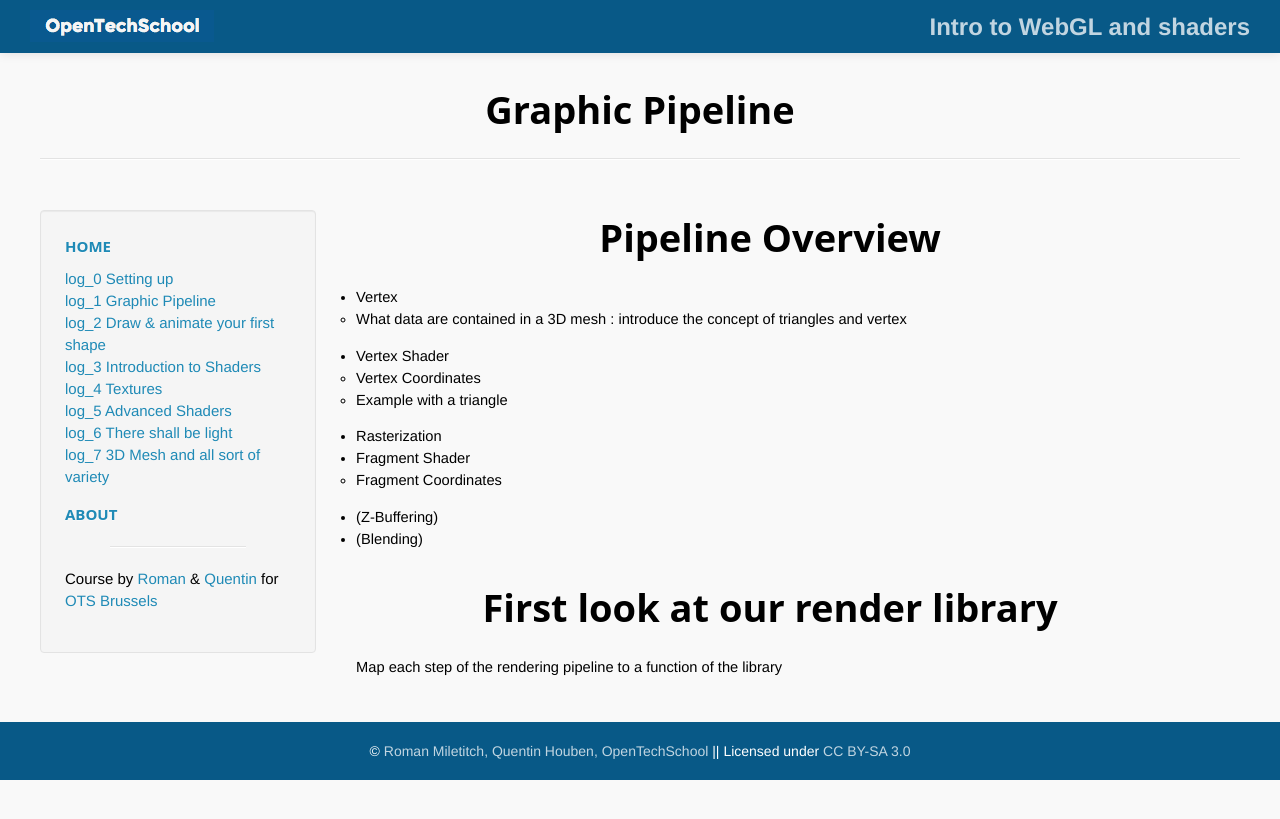
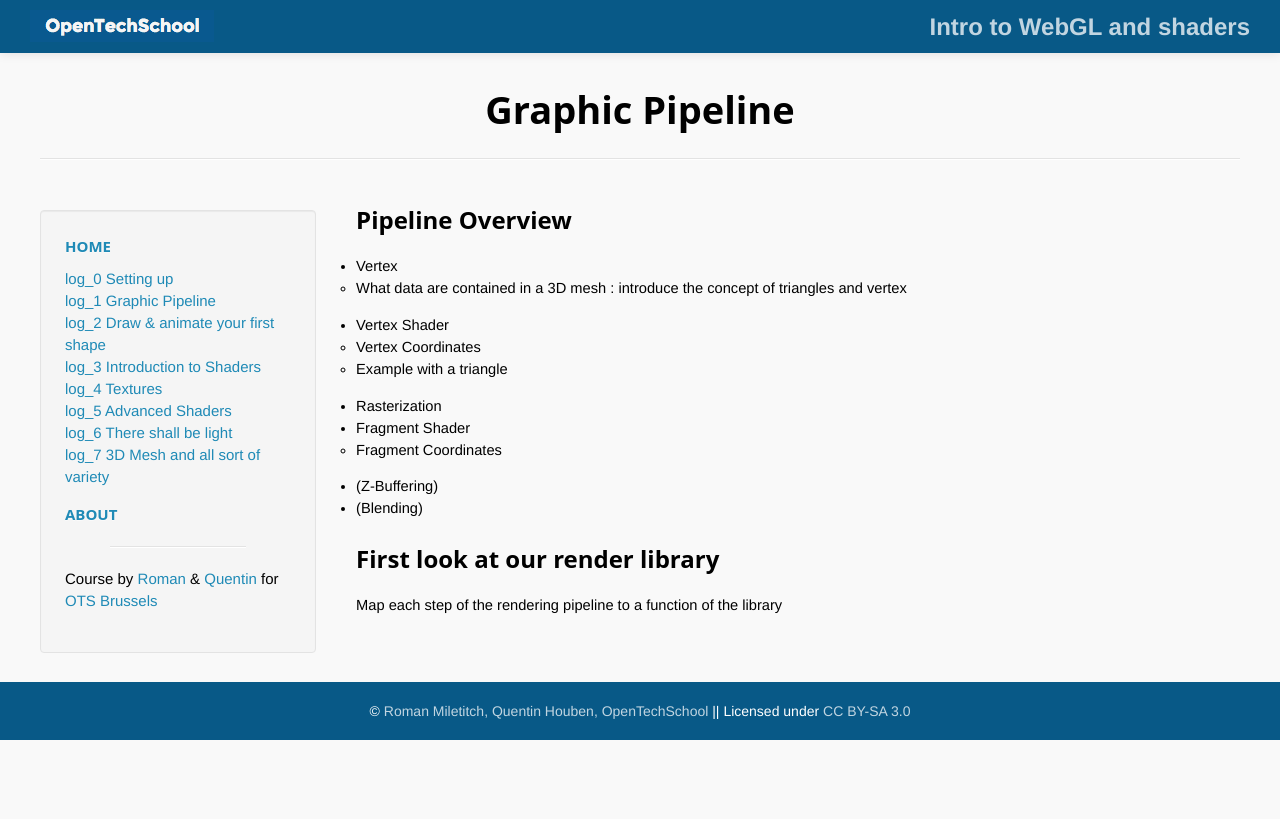
Before and after one commit to OpenTechSchool-Brussels/intro-to-webGL-and-shaders, a Jekyll site: the page built from log1_graphic-pipeline.md, in a window 1280 px wide. Shown: the top 819 px of the page. Built offline with Jekyll 4.4.1, drawn with Linux system fonts in a browser that asks for light colours.

```diff
--- a/log1.md
+++ b/log1_graphic-pipeline.md
@@ -5,7 +5,7 @@ num: 1
 
 ---
 
-# Pipeline Overview
+## Pipeline Overview
 
 * Vertex
   * What data are contained in a 3D mesh : introduce the concept of triangles and vertex
@@ -18,5 +18,5 @@ num: 1
 * (Z-Buffering)
 * (Blending)
 
-# First look at our render library
+## First look at our render library
 Map each step of the rendering pipeline to a function of the library
```
